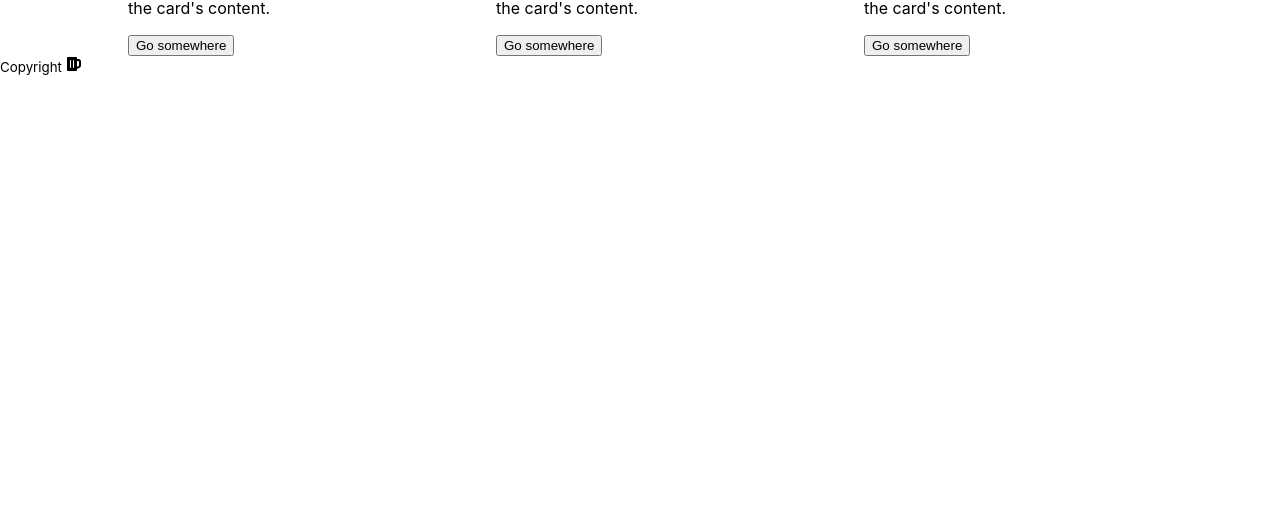
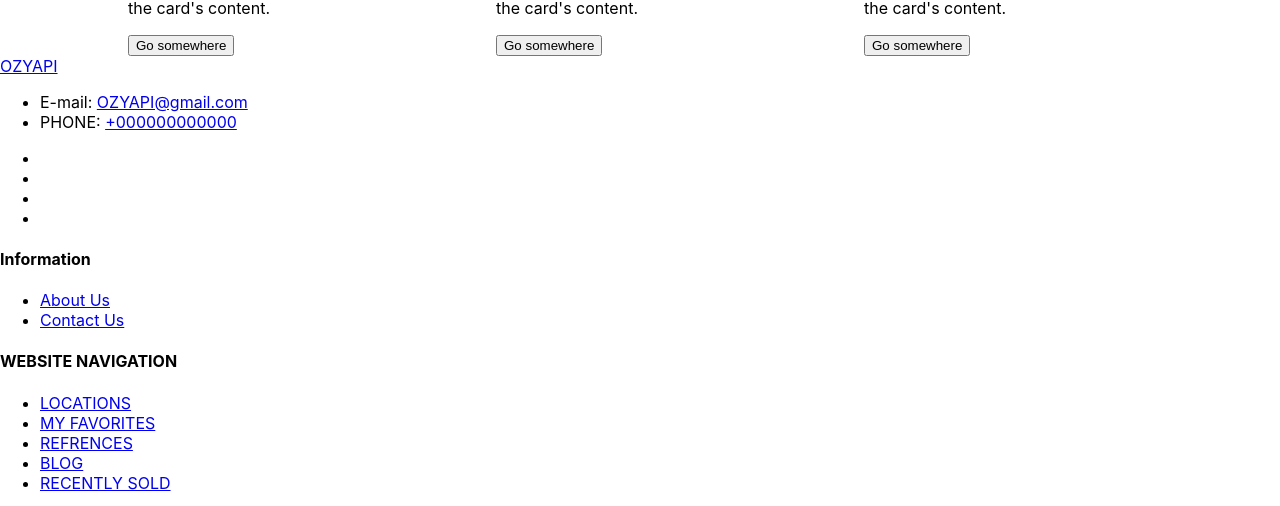
Before and after one commit to Alzubair98/ozyapi, a React (Create React App) app: page / in a window 1280 px wide. Shown: the part 3550-4056 px from the top of the page. Before the commit the page ends 3626 px from the top, so only its background shows below. Built offline with nearby package versions, Linux system fonts and the light colour scheme; the HTML template or start-up script is replaced by a standard one.

Commit message:
update footer

```diff
--- a/src/component/footer/footer.css
+++ b/src/component/footer/footer.css
@@ -1,3 +1,18 @@
 #sticky-footer {
     flex-shrink: none;
 }
+
+.f-cont{
+    display: flex;
+    flex-direction: column;
+    justify-content: center;
+    align-items: center;
+    gap: 0.5rem;
+}
+
+.facebook{
+    color: rgb(89, 128, 235);
+    background-color: aliceblue;
+    border-radius: 50%;
+    font-size: 2rem;
+}
--- a/src/component/footer/footer.js
+++ b/src/component/footer/footer.js
@@ -1,15 +1,112 @@
 import React from "react";
 import "./footer.css";
-import { FaBeer } from "react-icons/fa";
+import { BsFacebook } from "react-icons/bs";
 
 const Footer = () => {
   return (
-    <div id="sticky-footer" className="py-4 bg-dark text-white">
-      <div className="container text-center">
-        <small>Copyright </small>
-        <FaBeer />
+    <footer class="page-footer footer-style-6 text-light  bg-dark">
+      <div class="footer-top">
+        <div class="container">
+          <div class="row mt-0 myfooter">
+            <div class="col-lg col-xl last-mobile myfooter1">
+              <div class="footer-block">
+                <div class="footer-logo">
+                  <a href="/" class="newlogo">
+                    OZYAPI
+                  </a>
+                </div>
+                <div class="collapsed-content">
+                  <ul>
+                    <li>
+                      E-mail:{" "}
+                      <a href="mailto:Foxshop@gmail.com">OZYAPI@gmail.com</a>
+                    </li>
+                    <li>
+                      PHONE:{" "}
+                      <a href="https://api.whatsapp.com/send?phone=+00000000000">
+                        +000000000000
+                      </a>
+                    </li>
+                  </ul>
+                </div>
+                <ul class="social-list">
+                  <li>
+                    <a href="#" class="icon icon-facebook"></a>
+                  </li>
+
+                  <li>
+                    <a href="#" class="icon icon-twitter"></a>
+                  </li>
+                  <li>
+                    <a href="#" class="icon icon-instagram"></a>
+                  </li>
+                  <li>
+                    <a href="#" class="icon icon-youtube"></a>
+                  </li>
+                </ul>
+              </div>
+            </div>
+            <div class="col-lg col-xl footer-hiden">
+              <div class="footer-block collapsed-mobile"></div>
+            </div>
+            <div class="col-lg col-xl footer-hiden">
+              <div class="footer-block collapsed-mobile"></div>
+            </div>
+            <div class="col-lg col-xl">
+              <div class="footer-block collapsed-mobile">
+                <div class="title">
+                  <h4>Information</h4>
+                  <span class="toggle-arrow">
+                    <span></span>
+                    <span></span>
+                  </span>
+                </div>
+                <div class="collapsed-content">
+                  <ul>
+                    <li>
+                      <a href="about.html">About Us</a>
+                    </li>
+                    <li>
+                      <a href="contact.html">Contact Us</a>
+                    </li>
+                  </ul>
+                </div>
+              </div>
+            </div>
+            <div class="col-lg col-xl">
+              <div class="footer-block collapsed-mobile">
+                <div class="title">
+                  <h4>WEBSITE NAVIGATION</h4>
+                  <span class="toggle-arrow">
+                    <span></span>
+                    <span></span>
+                  </span>
+                </div>
+                <div class="collapsed-content">
+                  <ul>
+                    <li>
+                      <a href="account-details.html">LOCATIONS</a>
+                    </li>
+                    <li>
+                      <a href="cart.html">MY FAVORITES</a>
+                    </li>
+                    <li>
+                      <a href="account-wishlist.html">REFRENCES</a>
+                    </li>
+                    <li>
+                      <a href="account-history.html">BLOG</a>
+                    </li>
+                    <li>
+                      <a href="account-history.html">RECENTLY SOLD</a>
+                    </li>
+                  </ul>
+                </div>
+              </div>
+            </div>
+          </div>
+        </div>
       </div>
-    </div>
+    </footer>
   );
 };
 
```
